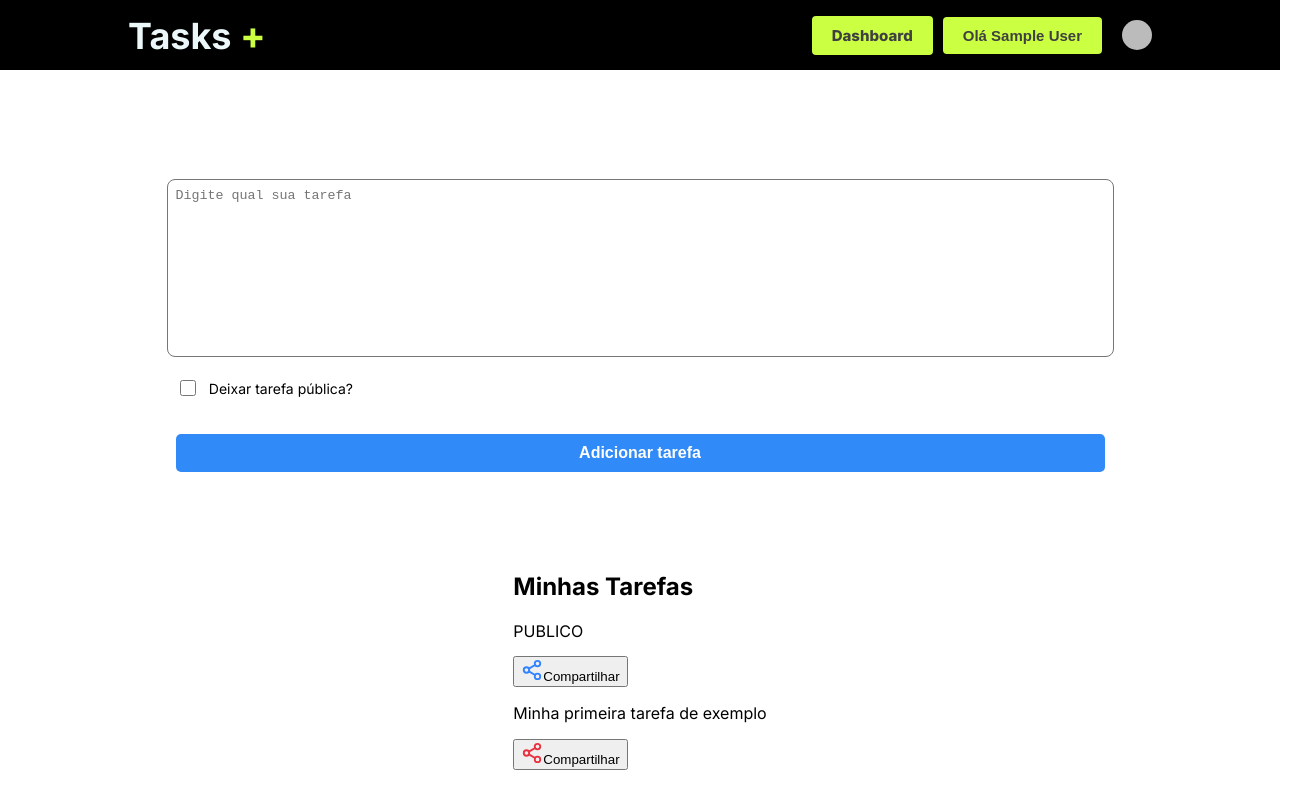
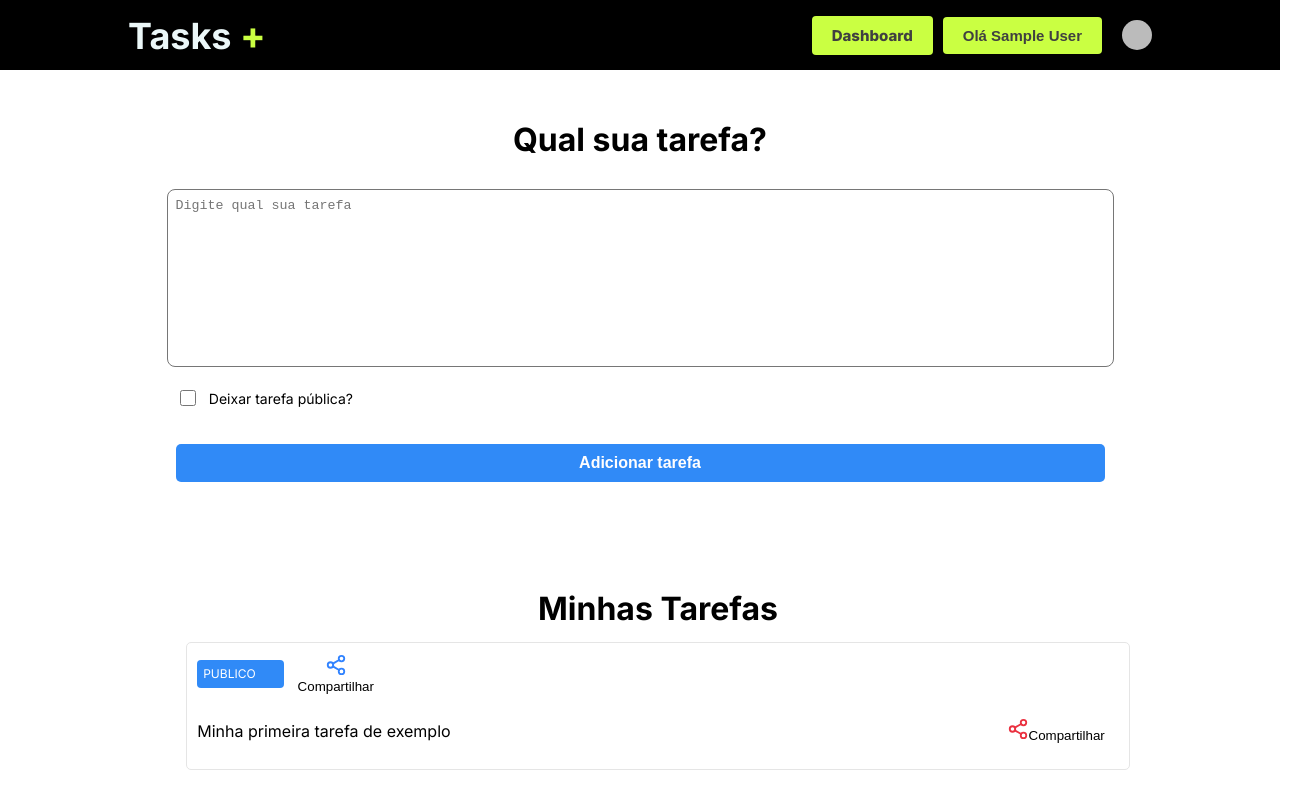
Before and after one commit to rodolphoreis/tasks, a Next.js app: page /dashboard in a window 1280 px wide. Shown: the whole page, 1316 px wide, since content can reach past the window. Built offline with nearby package versions, Linux system fonts and the light colour scheme; no server answers; sample sign-in values are in the browser's storage.

Commit message:
chore: create style for tasks

```diff
--- a/src/components/dashboard/dashboardComponent.module.css
+++ b/src/components/dashboard/dashboardComponent.module.css
@@ -21,7 +21,8 @@
 }
 .contentForm h1 {
   margin: 0;
-  color: white;
+  font-size: 32px;
+  color: rgb(0, 0, 0);
 }
 
 .form {
@@ -66,3 +67,77 @@
   background-color: #424240;
   color: white;
 }
+
+.taskContainer {
+  margin: 0 auto;
+  padding: 0 18px;
+  width: 100%;
+  max-width: 1280px;
+  display: flex;
+  flex-direction: column;
+}
+
+.taskContainer a {
+  text-decoration: none;
+  color: "#0f0f0f";
+}
+
+.taskContainer h1 {
+  text-align: center;
+  font-size: 32px;
+  margin-bottom: 14px;
+}
+
+.task {
+  width: 72%;
+  margin-bottom: 10px;
+  padding: 10px;
+  border: 1px solid #e5e5e5;
+  line-height: 150%;
+  border-radius: 5px;
+  display: flex;
+  flex-direction: column;
+  align-items: flex-start;
+  margin: 0 auto 30px auto;
+}
+
+.tagContainer {
+  display: flex;
+  flex-direction: row;
+  margin-bottom: 8px;
+  align-items: center;
+  justify-content: center;
+}
+.tag {
+  background-color: #308af7;
+  padding: 2px 6px;
+  color: white;
+  border-radius: 4px;
+  font-size: 12px;
+  margin-bottom: 0;
+}
+
+.shareButton {
+  background-color: transparent;
+  border: 0;
+  margin: 0 8px;
+  cursor: pointer;
+}
+
+.taskContent {
+  display: flex;
+  align-items: center;
+  justify-content: space-between;
+  width: 100%;
+}
+
+.taskContent p {
+  white-space: pre-wrap;
+  font-size: 16px;
+}
+.trashButton {
+  background-color: transparent;
+  border: 0;
+  cursor: pointer;
+  margin: 0 8px;
+}
```
